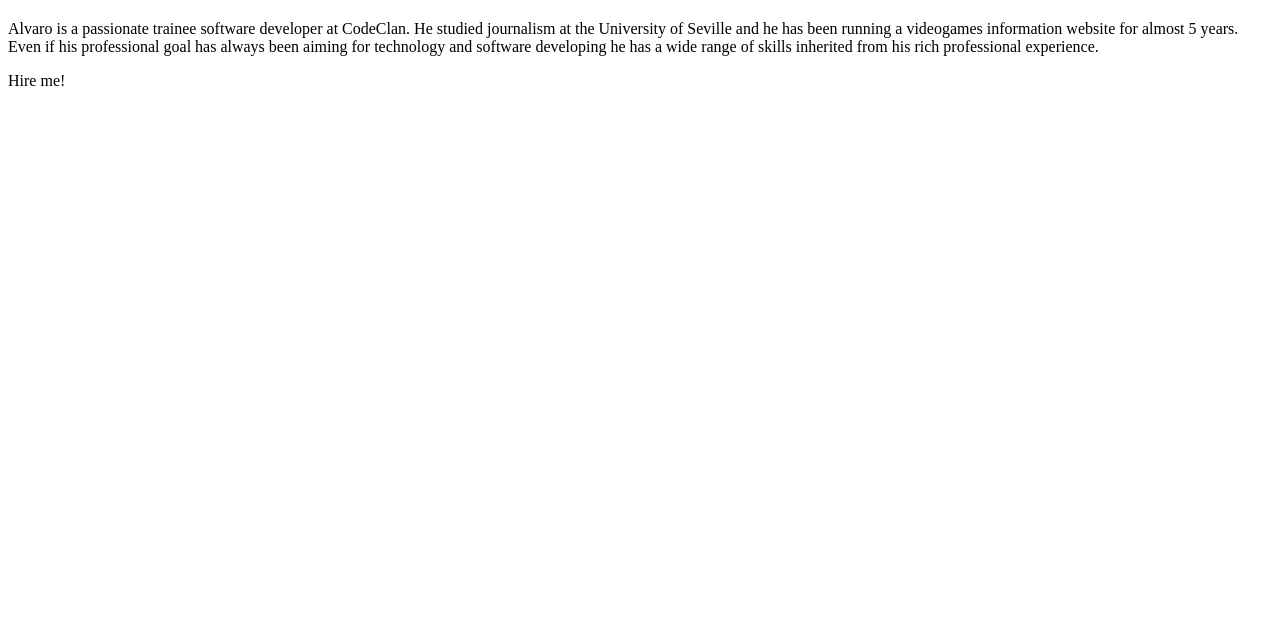
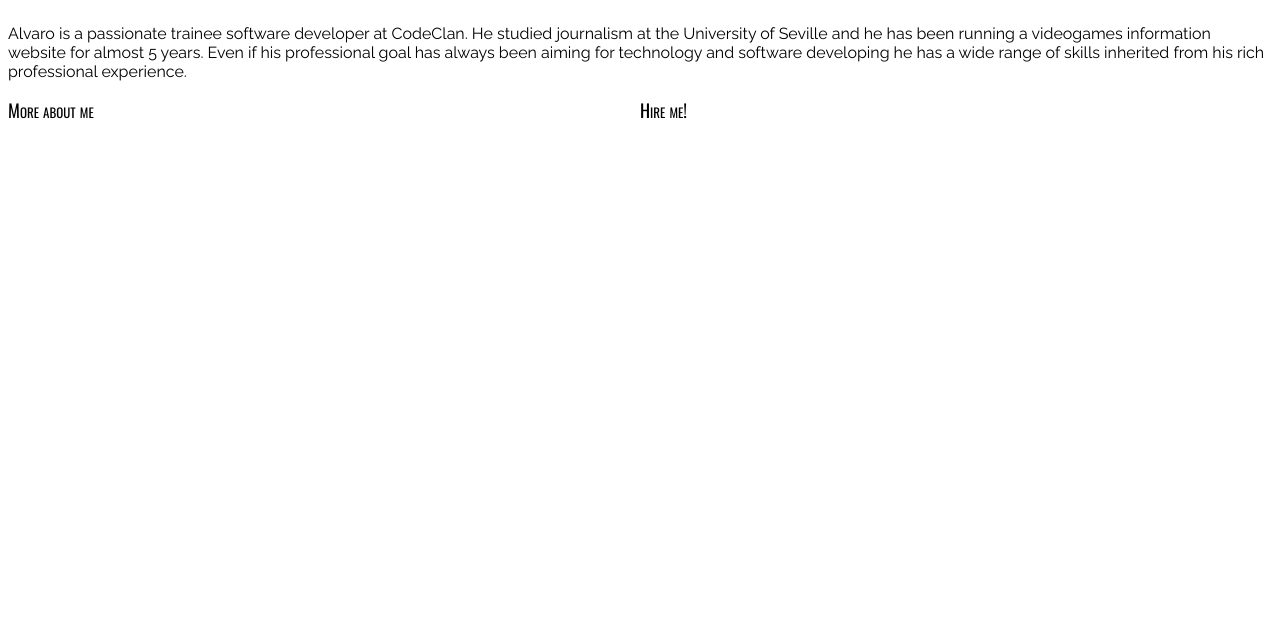
Before and after one commit to VladmirVolgen/vladmirvolgen.github.io, a plain HTML site: page index.html in a window 1280 px wide. Shown: the part 175-800 px from the top of the page. Drawn offline with nearby package versions, Linux system fonts and the light colour scheme.

Commit message:
Add about me grid

```diff
--- a/index.html
+++ b/index.html
@@ -3,6 +3,7 @@
 <html>
 <head>
   <title> Alvaro Alonso - Portfolio website </title>
+  <link href="https://fonts.googleapis.com/css?family=Oswald" rel="stylesheet">
   <link href="https://fonts.googleapis.com/css?family=Raleway" rel="stylesheet">
   <link rel="stylesheet" href="fonts.css">
   <link rel="stylesheet" href="style.css">
@@ -26,8 +27,11 @@
         has always been aiming for technology and software developing he has a
         wide range of skills inherited from his rich professional experience.
     </div>
-    <div id="hire_me">
-      <p>Hire me!</p>
+
+    <div class="col2">
+      <div class="smallcaps">More about me</div>
+      <div id="hire" class="smallcaps">Hire me!</div>
+
 
     </div>
   </section>
--- a/style.css
+++ b/style.css
@@ -2,6 +2,37 @@ h1 {
   font-family: 'Raleway', sans-serif;
   font-size: 48px;
   color: LightSkyBlue;
+}
+
+p {
+  font-family: 'Raleway', sans-serif;
+}
+
+.col2 {
+  display: grid;
+  grid-template-columns: 1fr 1fr;
+}
+
+#more {
+
+}
+
+#hire {
+  align-self: end;
+}
+
+.right {
+  text-align: right;
+}
+
+.left {
+  text-align: left;
+}
+.smallcaps {
+  font-family: 'Oswald', sans-serif;
+  font-variant: small-caps;
+  font-size: 18px;
+
 }
 
 .thin {
@@ -15,6 +46,8 @@ h1 {
 .menu {
   color: white;
   font-size: 1.5em;
+  font-family: 'Raleway', sans-serif;
+  font-weight: bold;
   background: linear-gradient(to right, #0f0c29, #302b63, #24243e );
   width: 100%;
   height: 5%;
```
